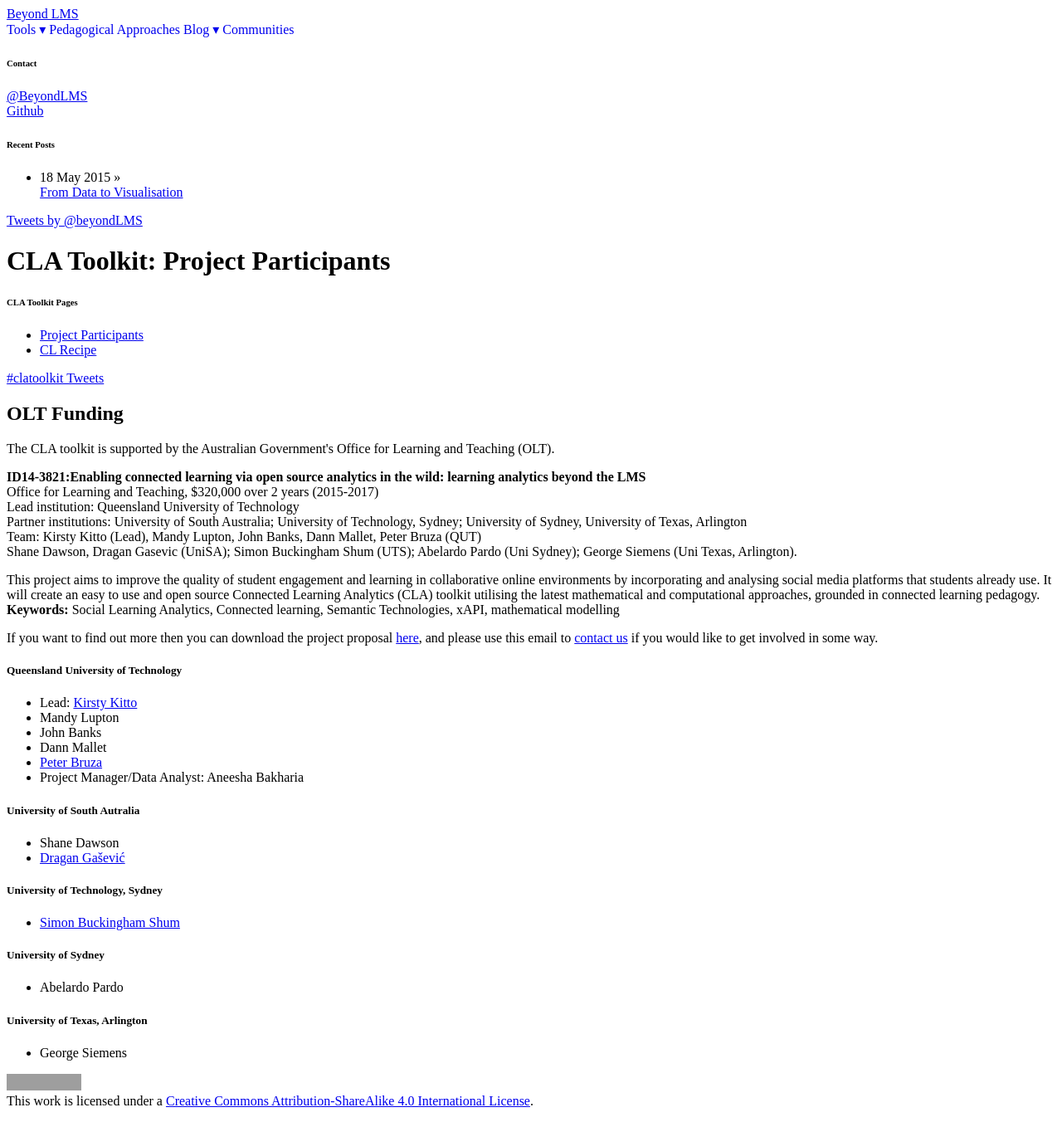
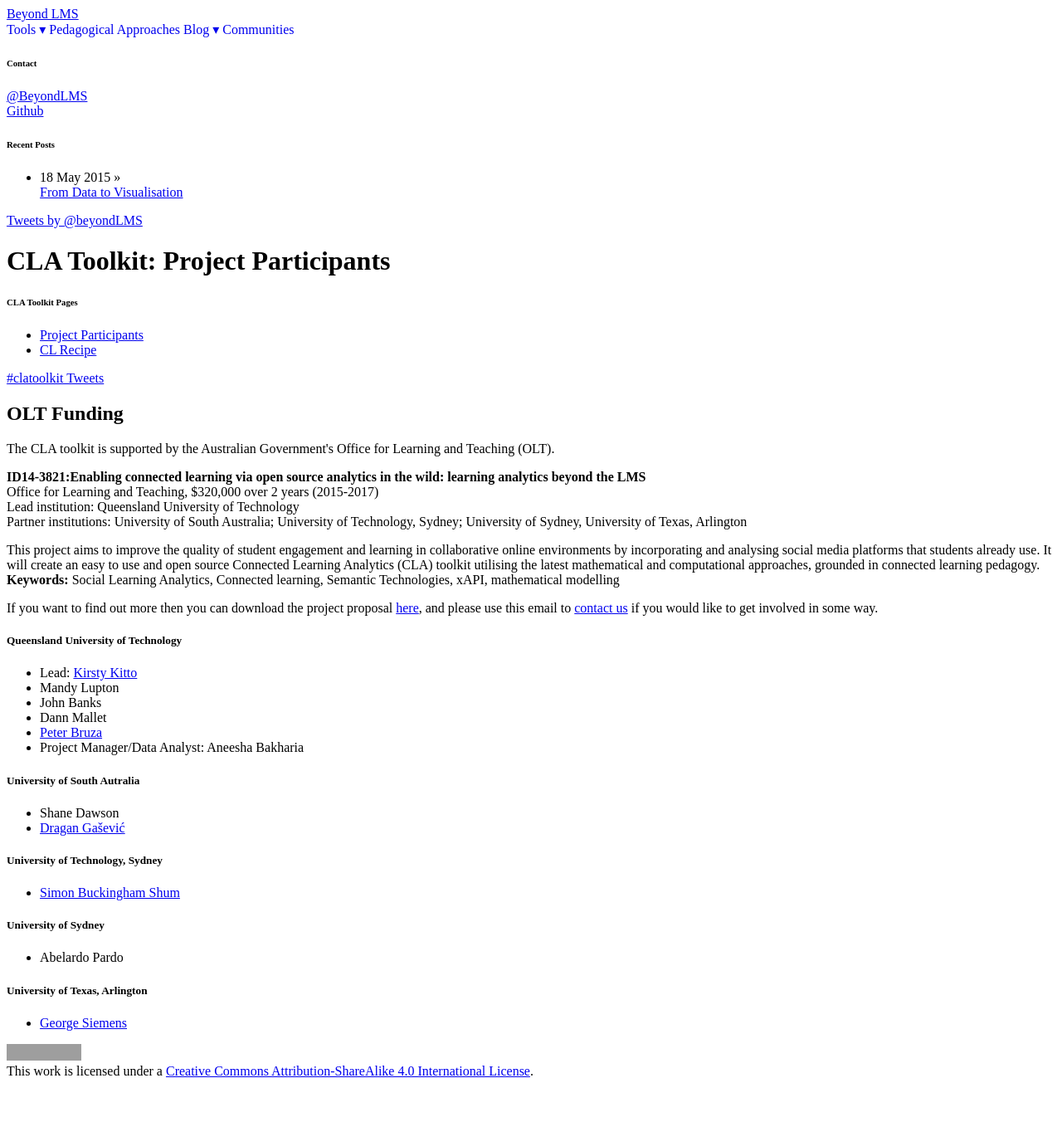
Before and after one commit to kirstykitto/beyondLMS, a Jekyll site: the page built from pages/OLTparticipants.md, in a window 1280 px wide. Shown: the whole page at 83% size. Built offline with Jekyll 4.4.1, drawn with Linux system fonts in a browser that asks for light colours; comment, search, counter and statistics services are not loaded; after the commit the page ends 1316 px from its top, so only the background shows below that; part of the change alters nothing that is shown; grey boxes are pictures that could not be loaded.

Commit message:
fixes to project team pages

```diff
--- a/pages/OLTparticipants.md
+++ b/pages/OLTparticipants.md
@@ -22,8 +22,6 @@ description: ""
 			Office for Learning and Teaching, $320,000 over 2 years (2015-2017)<br>
 			Lead institution: Queensland University of Technology<br>
 			Partner institutions: University of South Australia; University of Technology, Sydney; University of Sydney, University of Texas, Arlington<br>
-			Team: Kirsty Kitto (Lead), Mandy Lupton, John Banks, Dann Mallet, Peter Bruza (QUT)<br>
-			Shane Dawson, Dragan Gasevic (UniSA); Simon Buckingham Shum (UTS); Abelardo Pardo (Uni Sydney); George Siemens (Uni Texas, Arlington).
 	<p>
 		This project aims to improve the quality of student engagement and learning in collaborative online environments by incorporating and analysing social media platforms that students already use. It will create an easy to use and open source Connected Learning Analytics (CLA) toolkit utilising the latest mathematical and computational approaches, grounded in connected learning pedagogy.
 		<br>
@@ -53,9 +51,9 @@ description: ""
 	</ul>
 	<h5>University of Sydney</h5>
 	<ul>
-		<li>Abelardo Pardo</li>
+		<li><a hrerf="https://latte.ee.usyd.edu.au/">Abelardo Pardo</a></li>
 	</ul>
 	<h5>University of Texas, Arlington</h5>
 	<ul>
-		<li>George Siemens</li>
+		<li><a href="http://www.elearnspace.org/blog/">George Siemens</a></li>
 	</ul>
```
